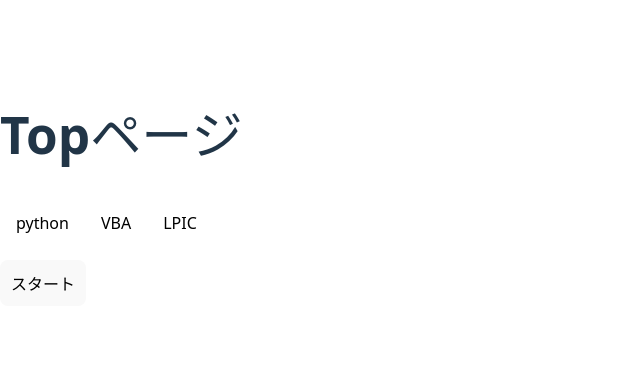
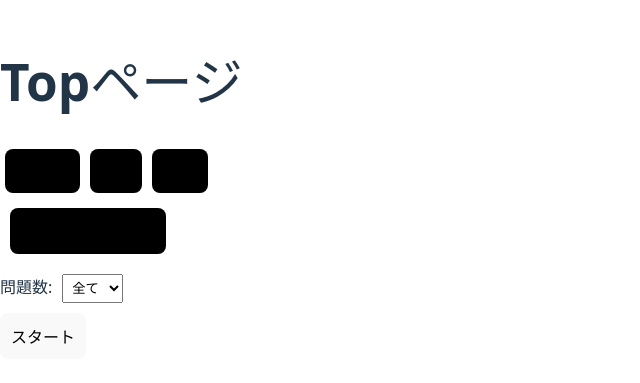
Before and after one commit to Nagasawa993/react_duplicating_page, a React (Vite) app in the folder react_duplicating_page/: page / in a window 1280 px wide. Shown: the part 211-594 px from the top of the page, without its empty margins (0-640 px from the left). Built offline with nearby package versions, Linux system fonts and the light colour scheme.

Commit message:
出題設定の処理を追加

```diff
--- a/react_duplicating_page/src/data/questions.js
+++ b/react_duplicating_page/src/data/questions.js
@@ -1,7 +1,22 @@
 export const pages = [
-    { id: 1, kind: "python", question: "Pythonの基礎は？", select: ["A", "B", "C", "D"], answer: "A" },
-    { id: 2, kind: "python", question: "Pythonの特徴は？", select: ["A", "B", "C", "D"], answer: "B" },
-    { id: 3, kind: "VBA", question: "VBAの使い方は？", select: ["A", "B", "C", "D"], answer: "C" },
-    { id: 4, kind: "VBA", question: "VBAでできることは？", select: ["A", "B", "C", "D"], answer: "D" },
-    { id: 5, kind: "LPIC", question: "LPICの基礎は？", select: ["A", "B", "C", "D"], answer: "A" }
+    { id: 1, kind: "python", question: "Python問題1", select: ["A", "B", "C", "D"], answer: "A" },
+    { id: 2, kind: "python", question: "Python問題2", select: ["A", "B", "C", "D"], answer: "B" },
+    { id: 3, kind: "python", question: "Python問題3", select: ["A", "B", "C", "D"], answer: "C" },
+    { id: 4, kind: "python", question: "Python問題4", select: ["A", "B", "C", "D"], answer: "D" },
+    { id: 5, kind: "python", question: "Python問題5", select: ["A", "B", "C", "D"], answer: "A" },
+    { id: 6, kind: "python", question: "Python問題6", select: ["A", "B", "C", "D"], answer: "B" },
+
+    { id: 7, kind: "VBA", question: "VBA問題1", select: ["A", "B", "C", "D"], answer: "A" },
+    { id: 8, kind: "VBA", question: "VBA問題2", select: ["A", "B", "C", "D"], answer: "B" },
+    { id: 9, kind: "VBA", question: "VBA問題3", select: ["A", "B", "C", "D"], answer: "C" },
+    { id: 10, kind: "VBA", question: "VBA問題4", select: ["A", "B", "C", "D"], answer: "D" },
+    { id: 11, kind: "VBA", question: "VBA問題5", select: ["A", "B", "C", "D"], answer: "A" },
+    { id: 12, kind: "VBA", question: "VBA問題6", select: ["A", "B", "C", "D"], answer: "B" },
+
+    { id: 13, kind: "LPIC", question: "LPIC問題1", select: ["A", "B", "C", "D"], answer: "A" },
+    { id: 14, kind: "LPIC", question: "LPIC問題2", select: ["A", "B", "C", "D"], answer: "B" },
+    { id: 15, kind: "LPIC", question: "LPIC問題3", select: ["A", "B", "C", "D"], answer: "C" },
+    { id: 16, kind: "LPIC", question: "LPIC問題4", select: ["A", "B", "C", "D"], answer: "D" },
+    { id: 17, kind: "LPIC", question: "LPIC問題5", select: ["A", "B", "C", "D"], answer: "A" },
+    { id: 18, kind: "LPIC", question: "LPIC問題6", select: ["A", "B", "C", "D"], answer: "B" }
   ];
--- a/react_duplicating_page/src/pages/Top.jsx
+++ b/react_duplicating_page/src/pages/Top.jsx
@@ -4,17 +4,30 @@ import { pages } from "../data/questions";
 
 export default function Top() {
   const [selectedKinds, setSelectedKinds] = useState([]);
+  const [isRandom, setIsRandom] = useState(false); // ランダム表示のフラグ
+  const [questionLimit, setQuestionLimit] = useState("all"); // 問題数の選択
   const navigate = useNavigate();
 
-  // ボタンのON/OFFを切り替える
+  // 問題の種類を選択・解除
   const toggleKind = (kind) => {
     setSelectedKinds((prev) =>
       prev.includes(kind) ? prev.filter(k => k !== kind) : [...prev, kind]
     );
   };
 
-  // 選択されたkindの配列を作成
-  const filteredPages = pages.filter(page => selectedKinds.includes(page.kind));
+  // 選択された種類の問題を取得
+  let filteredPages = pages.filter(page => selectedKinds.includes(page.kind));
+
+  // ランダム表示が有効なら、配列をシャッフル
+  if (isRandom) {
+    filteredPages = [...filteredPages].sort(() => Math.random() - 0.5);
+  }
+
+  // 問題数の制限を適用
+  if (questionLimit !== "all") {
+    const limit = parseInt(questionLimit, 10);
+    filteredPages = filteredPages.slice(0, limit);
+  }
 
   // スタートボタン押下時に最初の問題ページへ遷移
   const startQuiz = () => {
@@ -28,6 +41,8 @@ export default function Top() {
   return (
     <div>
       <h1>Topページ</h1>
+
+      {/* 問題の種類選択 */}
       <div>
         {["python", "VBA", "LPIC"].map((kind) => (
           <button
@@ -36,13 +51,42 @@ export default function Top() {
             style={{
               margin: "5px",
               padding: "10px",
-              backgroundColor: selectedKinds.includes(kind) ? "lightblue" : "white"
+              backgroundColor: selectedKinds.includes(kind) ? "lightblue" : "Black"
             }}
           >
             {kind}
           </button>
         ))}
       </div>
+
+      {/* ランダム表示の切り替えボタン */}
+      <button
+        onClick={() => setIsRandom((prev) => !prev)}
+        style={{
+          margin: "10px",
+          padding: "10px",
+          backgroundColor: isRandom ? "lightgreen" : "Black",
+        }}
+      >
+        {isRandom ? "ランダム表示: ON" : "ランダム表示: OFF"}
+      </button>
+
+      {/* 問題数の選択 */}
+      <div style={{ marginTop: "10px" }}>
+        <label htmlFor="questionLimit">問題数:</label>
+        <select
+          id="questionLimit"
+          value={questionLimit}
+          onChange={(e) => setQuestionLimit(e.target.value)}
+          style={{ marginLeft: "10px", padding: "5px" }}
+        >
+          <option value="5">5問</option>
+          <option value="10">10問</option>
+          <option value="all">全て</option>
+        </select>
+      </div>
+
+      {/* スタートボタン */}
       <button onClick={startQuiz} style={{ marginTop: "10px", padding: "10px" }}>
         スタート
       </button>
```
